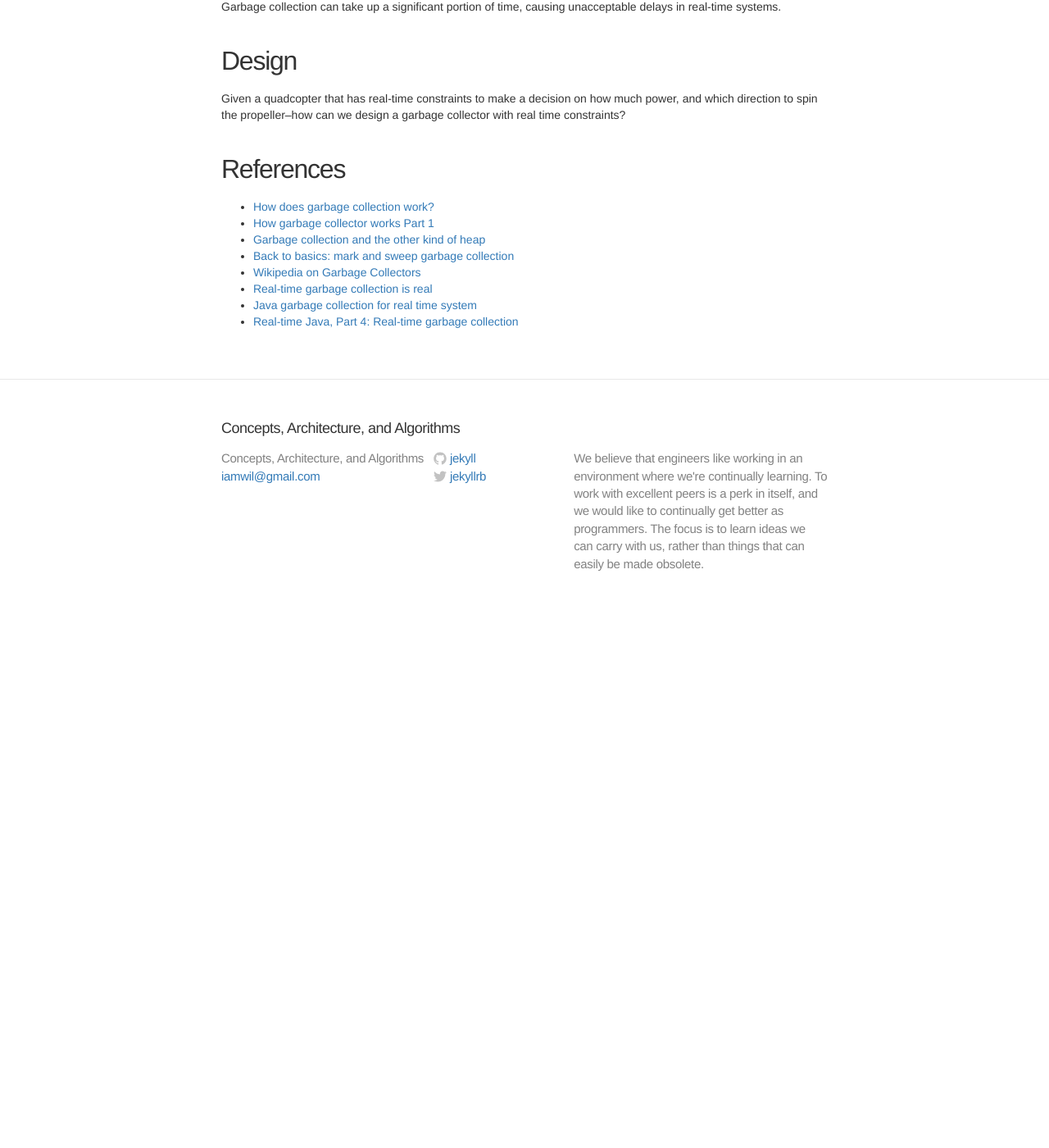
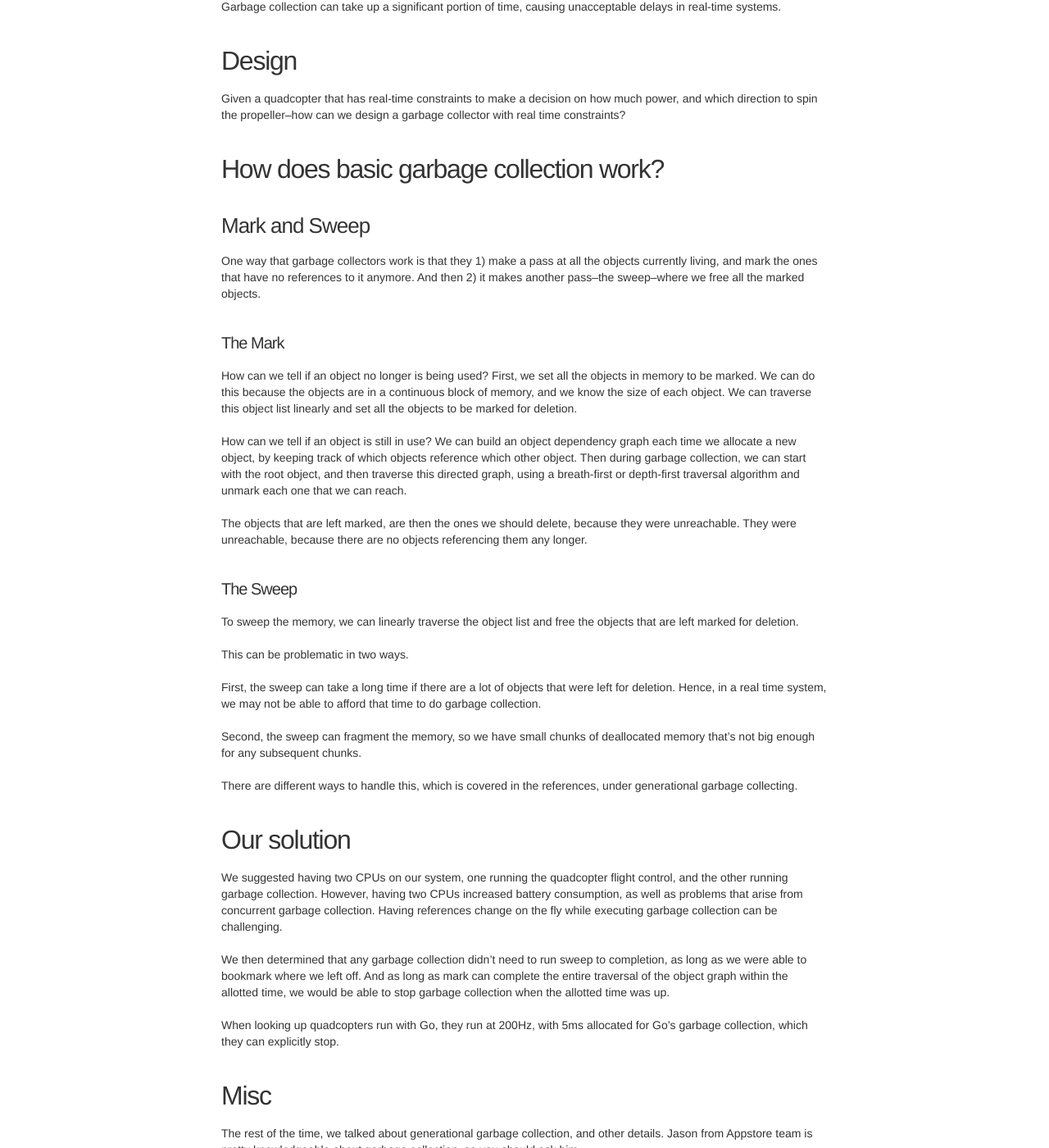
Before and after one commit to iamwilhelm/caa, a Jekyll site: the page built from _posts/2014-08-28-session-11-garbage-collector-for-real-time-systems.markdown, in a window 1280 px wide and 1400 px high, scrolled down 613 px. Shown: the whole window at 82% size. Built offline with Jekyll 4.4.1, drawn with Linux system fonts in a browser that asks for light colours; nearby versions of some CDN libraries; before the commit the page ends 1366 px from its top, so only the background shows below that; some of the changed text lies outside the part shown.

Commit message:
finished notes for session 11 on garbage collectors

```diff
--- a/_posts/2014-08-28-session-11-garbage-collector-for-real-time-systems.markdown
+++ b/_posts/2014-08-28-session-11-garbage-collector-for-real-time-systems.markdown
@@ -10,8 +10,8 @@ categories: architecture
 Writing in a language like C can be difficult due to various bugs that result from dangling
 pointers and memory allocation.
 
-Garbage collectors are constructs included in higher level modern programming languages that
-automatically sweep up and deallocate objects in memory no longer being used. Memory
+Garbage collectors are constructs included in higher level modern programming languages
+that automatically sweep up and deallocate objects in memory no longer being used. Memory
 management then no longer becomes the job of the programmer.
 
 ## Real time systems
@@ -29,6 +29,69 @@ Given a quadcopter that has real-time constraints to make a decision on how much
 and which direction to spin the propeller--how can we design a garbage collector with
 real time constraints?
 
+## How does basic garbage collection work?
+
+### Mark and Sweep
+
+One way that garbage collectors work is that they 1) make a pass at all the objects
+currently living, and mark the ones that have no references to it anymore.
+And then 2) it makes another pass--the sweep--where we free all the marked objects.
+
+#### The Mark
+
+How can we tell if an object no longer is being used? First, we set all the objects in
+memory to be marked. We can do this because the objects are in a continuous block of
+memory, and we know the size of each object. We can traverse this object list linearly
+and set all the objects to be marked for deletion.
+
+How can we tell if an object is still in use? We can build an object dependency
+graph each time we allocate a new object, by keeping track of which objects reference
+which other object. Then during garbage collection, we can start with the root object,
+and then traverse this directed graph, using a breath-first or depth-first traversal
+algorithm and unmark each one that we can reach.
+
+The objects that are left marked, are then the ones we should delete, because they were
+unreachable. They were unreachable, because there are no objects referencing them
+any longer.
+
+#### The Sweep
+
+To sweep the memory, we can linearly traverse the object list and free the objects that
+are left marked for deletion.
+
+This can be problematic in two ways.
+
+First, the sweep can take a long time if there are a lot
+of objects that were left for deletion. Hence, in a real time system, we may not be
+able to afford that time to do garbage collection.
+
+Second, the sweep can fragment the memory, so we have small chunks of deallocated memory
+that's not big enough for any subsequent chunks.
+
+There are different ways to handle this, which is covered in the references, under
+generational garbage collecting.
+
+## Our solution
+
+We suggested having two CPUs on our system, one running the quadcopter flight control,
+and the other running garbage collection. However, having two CPUs increased battery
+consumption, as well as problems that arise from concurrent garbage collection. Having
+references change on the fly while executing garbage collection can be challenging.
+
+We then determined that any garbage collection didn't need to run sweep to completion,
+as long as we were able to bookmark where we left off. And as long as mark can complete
+the entire traversal of the object graph within the allotted time, we would be able to
+stop garbage collection when the allotted time was up.
+
+When looking up quadcopters run with Go, they run at 200Hz, with 5ms allocated for Go's
+garbage collection, which they can explicitly stop.
+
+## Misc
+
+The rest of the time, we talked about generational garbage collection, and other
+details. Jason from Appstore team is pretty knowledgeable about garbage collection,
+so you should ask him.
+
 ## References
 
 - [How does garbage collection work?](http://chaoticjava.com/posts/how-does-garbage-collection-work/)
```
